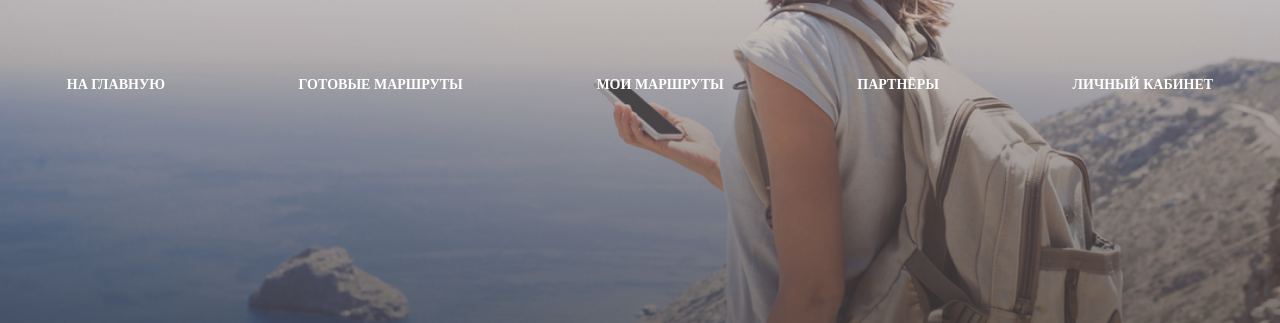
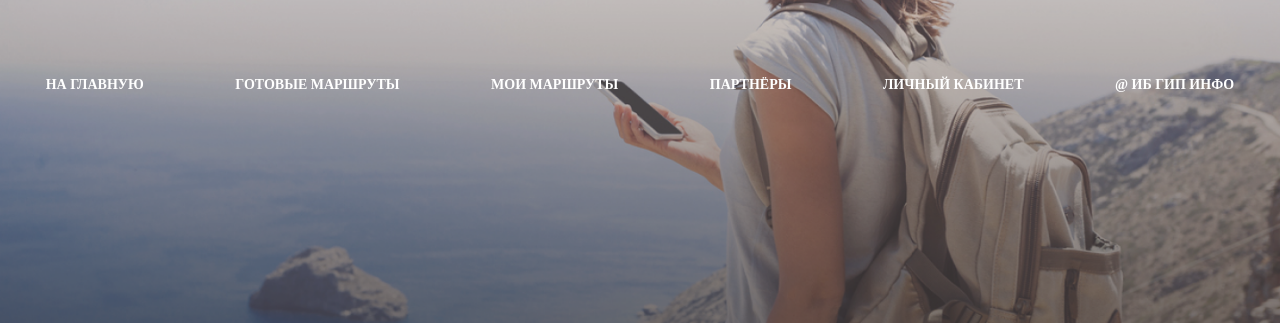
Before and after one commit to GNTC72/Navigator-Travel.ru, a plain HTML site: page index.html in a window 1280 px wide. Shown: the part 3017-3340 px from the top of the page. Drawn offline with nearby package versions, Linux system fonts and the light colour scheme; a web font is replaced by a local one.

Commit message:
Update index.html

```diff
--- a/index.html
+++ b/index.html
@@ -228,6 +228,7 @@
                         <li class="menu_item_footer"><a href="#" class="menu_link_footer">Мои маршруты</a></li>
                         <li class="menu_item_footer"><a href="#" class="menu_link_footer">Партнёры</a></li>
                         <li class="menu_item_footer"><a href="#" class="menu_link_footer">Личный кабинет</a></li>
+                        <li class="menu_item_footer"><a href="ib-gip.ru" class="menu_link_footer"> @ ИБ ГИП ИНФо </a></li>
                     </ul>
                 </div>
             </div>
@@ -236,4 +237,5 @@
 
 </body>
 
+
 </html>
```
